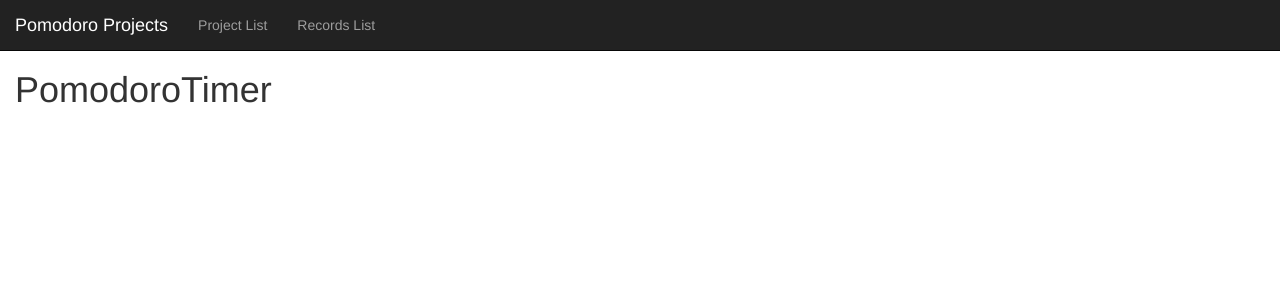
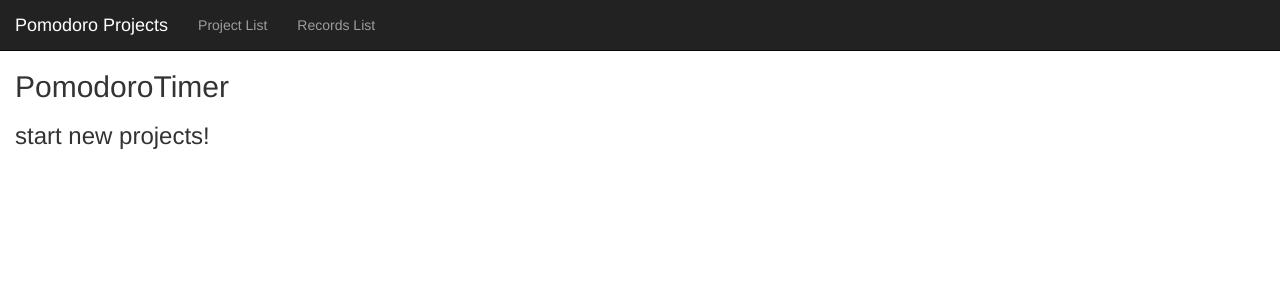
Before and after one commit to DrakeMorrison/TeamPomodoro, a React (Create React App) app: page /timer/1 in a window 1280 px wide. Shown: the top 300 px of the page. Built offline with nearby package versions, Linux system fonts and the light colour scheme.

Commit message:
task name displays

```diff
--- a/src/components/Overview/TodayColumn/TaskRow/TaskRow.jsx
+++ b/src/components/Overview/TodayColumn/TaskRow/TaskRow.jsx
@@ -40,7 +40,7 @@
 
             {/* TaskRow Content */}
             <Link to={{
-              pathname: `/timer/`,
+              pathname: `/timer/${this.props.task.id}`,
             }}>
               <h3>TaskRow: {this.props.task.name}</h3>
             </Link>
--- a/src/components/PomodoroTimer/PomodoroTimer.jsx
+++ b/src/components/PomodoroTimer/PomodoroTimer.jsx
@@ -2,9 +2,19 @@
 
 export default class PomodoroTimer extends React.Component {
   render() {
+
+    const task = this.props.initialData.tasks.filter(
+      // find the task that matches
+      task => task.id === this.props.match.params.id*1
+      ).map(task => {
+        // build element for task
+        return <h3>{task.name}</h3>;
+      });
+
     return (
       <div className='PomodoroTimer'>
-        <h1>PomodoroTimer</h1>
+        <h2>PomodoroTimer</h2>
+        {task}
       </div>
     );
   }
```
